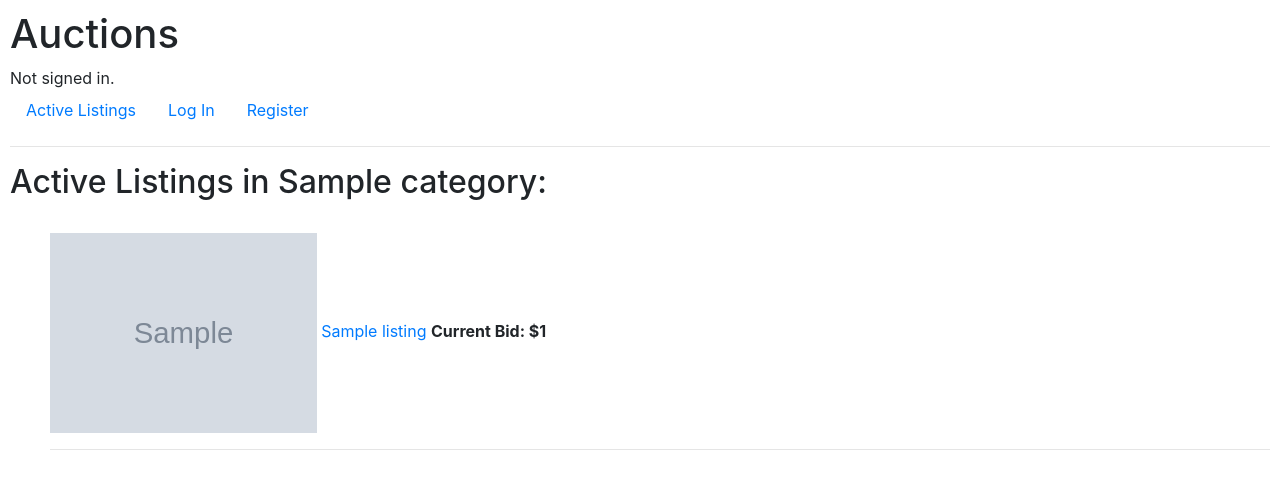
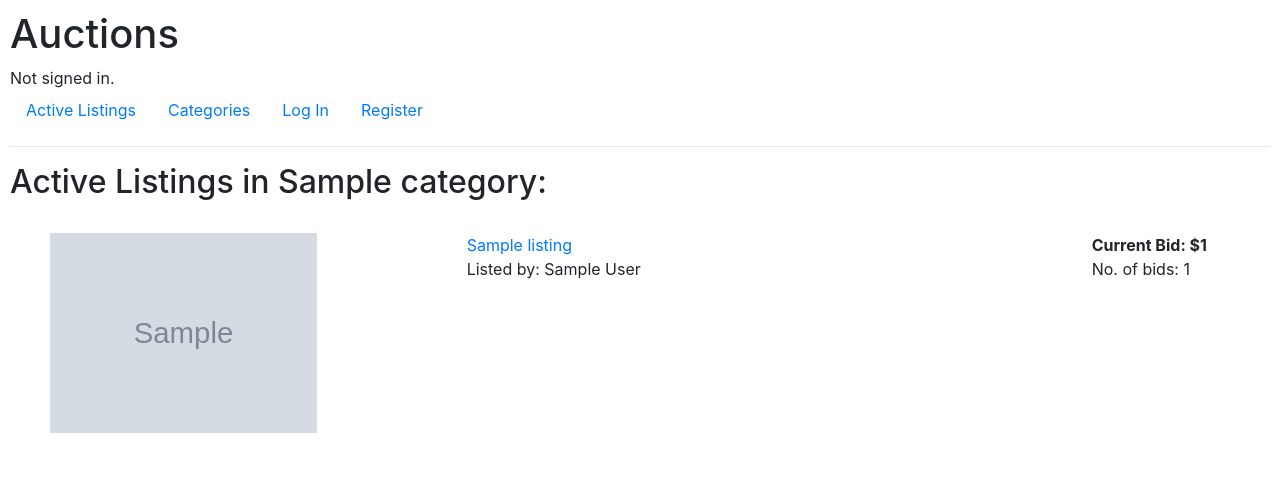
Before and after one commit to sflems/led-board-manager, a Django app: template auctions/templates/auctions/categories_index.html in a window 1280 px wide. Shown: the top 489 px of the page. Run offline with Django 3.2, Linux system fonts and the light colour scheme; the template is opened without the code that fills it: most values are stand-ins (such as "Sample title", 1, 10 or a date in 2020); grey boxes marked "Sample" are stand-in pictures; some libraries are stand-ins or nearby versions.

Commit message:
Final v1.1

```diff
--- a/auctions/admin.py
+++ b/auctions/admin.py
@@ -13,6 +13,7 @@ class CommentAdmin(admin.ModelAdmin):
     list_display = ("listing_title", "comment", "user")
     list_display_links = ("comment",)
 
+
 # Register your models here.
 admin.site.register(User)
 admin.site.register(Listing, ListingAdmin)
--- a/auctions/models.py
+++ b/auctions/models.py
@@ -20,7 +20,7 @@ class Listing(models.Model):
     title = models.CharField(max_length=128, blank=False, unique=True)
     description = models.TextField(max_length=1000, blank=False)
     image_URL = models.URLField(blank=True)
-    category = models.ForeignKey('Category', on_delete=models.SET_NULL, related_name='categories', blank=True, null=True,)
+    category = models.ManyToManyField('Category', related_name='categories', blank=True,)
     start_bid = models.DecimalField(max_digits=12, decimal_places=2, default="00.00")
     current_bid = models.OneToOneField('Bid', on_delete=models.SET_NULL, related_name='current_bid', blank=True, null=True,)
     created = models.DateTimeField(auto_now_add=True)
--- a/auctions/templates/auctions/categories_index.html
+++ b/auctions/templates/auctions/categories_index.html
@@ -5,14 +5,22 @@
 	<br>
 		<ul class="listings">
 			{% for listing in listings %}
-				<li>
+				<li class="row">
+					<div class="col-4">
 						<img src="{{ listing.image_URL }}" style="max-height:200px; max-width:100%"/>
+					</div>
+					<div class="col">
 						<a href="{% url 'listing' listing.id %}">{{ listing.title }}</a>
+						<p>Listed by: {{ listing.user|title }}</p>
+					</div>
+					<div class="col-2">
 						{% if listing.current_bid %}
 							<strong>Current Bid: ${{ listing.current_bid }}</strong>
 						{% else %}
 							<strong>Current Bid: ${{ listing.start_bid }}</strong>
 						{% endif %}
+						<p>No. of bids: {{ listing.bid_list.all.count }}</p>
+					</div>
 					<hr>
 				</li>
 			{% endfor %}
--- a/auctions/templates/auctions/index.html
+++ b/auctions/templates/auctions/index.html
@@ -11,6 +11,7 @@
 					</div>
 					<div class="col">
 						<a href="{% url 'listing' listing.id %}">{{ listing.title }}</a>
+						<p>Listed by: {{ listing.user|title }}</p>
 					</div>
 					<div class="col-2">
 						{% if listing.current_bid %}
@@ -18,6 +19,7 @@
 						{% else %}
 							<strong>Current Bid: ${{ listing.start_bid }}</strong>
 						{% endif %}
+						<p>No. of bids: {{ listing.bid_list.all.count }}</p>
 					</div>
 					<hr>
 				</li>
--- a/auctions/templates/auctions/layout.html
+++ b/auctions/templates/auctions/layout.html
@@ -25,12 +25,12 @@
             <li class="nav-item">
                 <a class="nav-link" href="{% url 'index' %}">Active Listings</a>
             </li>
+			<li class="nav-item">
+				<a class="nav-link" href="{% url 'categories' %}">Categories</a>
+			</li>
             {% if user.is_authenticated %}
 				<li class="nav-item">
                     <a class="nav-link" href="{% url 'create' %}">Create New Listing</a>
-                </li>
-				<li class="nav-item">
-                    <a class="nav-link" href="{% url 'categories' %}">Categories</a>
                 </li>
 				<li class="nav-item">
                     <a class="nav-link" href="{% url 'watchlist' %}">Watchlist</a>
```
Also changed, not shown: auctions/templates/auctions/watchlist.html (+7 -3 lines), auctions/views.py (+4 -3 lines), auctions/migrations/0028_auto_20201129_2000.py (added), db.sqlite3. Lines whose indentation alone changed are shown as unchanged.
